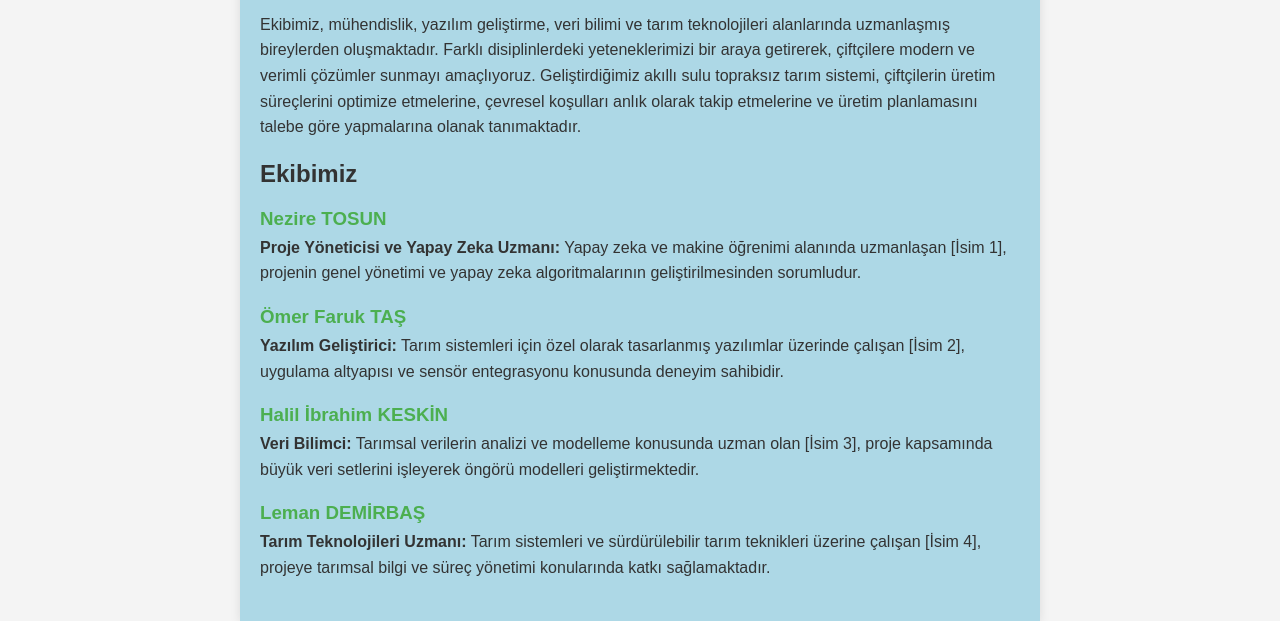
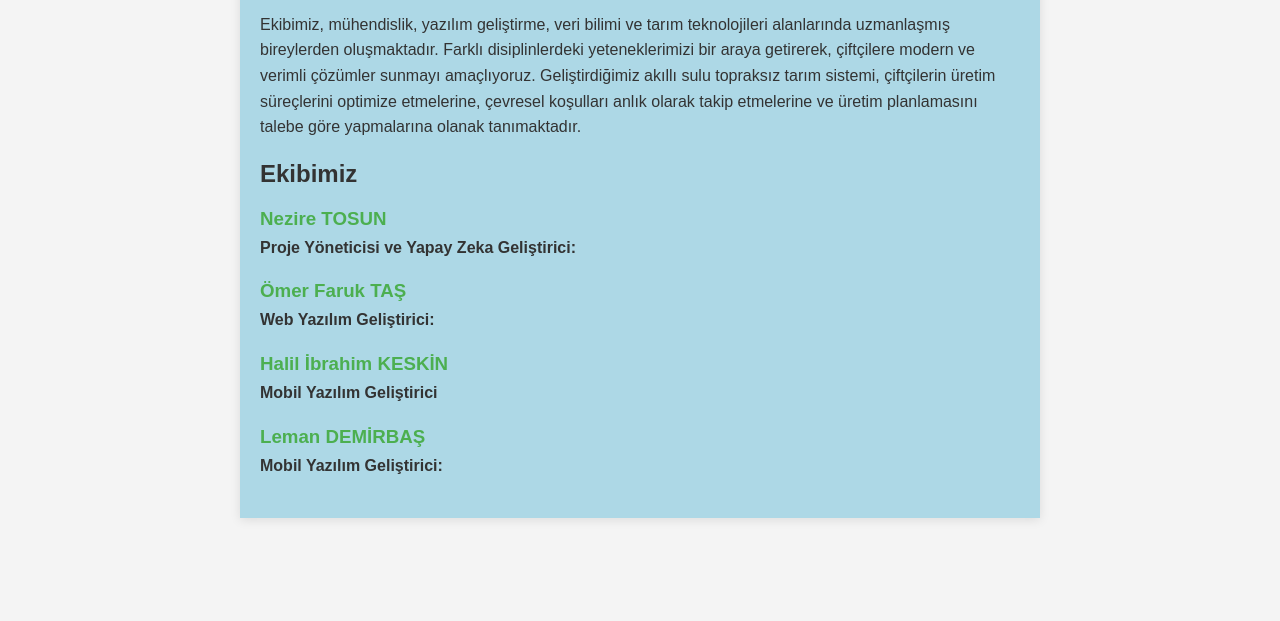
Before and after one commit to OmerFarukTas/Topraksiz-Tarim-Web, a plain HTML site: page hakkimizda.html in a window 1280 px wide. Shown: the part 247-868 px from the top of the page. After the commit the page ends 800 px from the top, so only its background shows below. Drawn offline with Linux system fonts and the light colour scheme.

Commit message:
Add files via upload

```diff
--- a/hakkimizda.html
+++ b/hakkimizda.html
@@ -82,22 +82,22 @@
 
         <div class="team-member">
             <h3>Nezire TOSUN</h3>
-            <p><strong>Proje Yöneticisi ve Yapay Zeka Uzmanı:</strong> Yapay zeka ve makine öğrenimi alanında uzmanlaşan [İsim 1], projenin genel yönetimi ve yapay zeka algoritmalarının geliştirilmesinden sorumludur.</p>
+            <p><strong>Proje Yöneticisi ve Yapay Zeka Geliştirici:</strong> </p>
         </div>
 
         <div class="team-member">
             <h3>Ömer Faruk TAŞ</h3>
-            <p><strong>Yazılım Geliştirici:</strong> Tarım sistemleri için özel olarak tasarlanmış yazılımlar üzerinde çalışan [İsim 2], uygulama altyapısı ve sensör entegrasyonu konusunda deneyim sahibidir.</p>
+            <p><strong>Web Yazılım Geliştirici:</strong></p>
         </div>
 
         <div class="team-member">
             <h3>Halil İbrahim KESKİN</h3>
-            <p><strong>Veri Bilimci:</strong> Tarımsal verilerin analizi ve modelleme konusunda uzman olan [İsim 3], proje kapsamında büyük veri setlerini işleyerek öngörü modelleri geliştirmektedir.</p>
+            <p><strong>Mobil Yazılım  Geliştirici</strong></p>
         </div>
 
         <div class="team-member">
             <h3>Leman DEMİRBAŞ</h3>
-            <p><strong>Tarım Teknolojileri Uzmanı:</strong> Tarım sistemleri ve sürdürülebilir tarım teknikleri üzerine çalışan [İsim 4], projeye tarımsal bilgi ve süreç yönetimi konularında katkı sağlamaktadır.</p>
+            <p><strong>Mobil Yazılım Geliştirici:</strong></p>
         </div>
     </div>
 </body>
```
